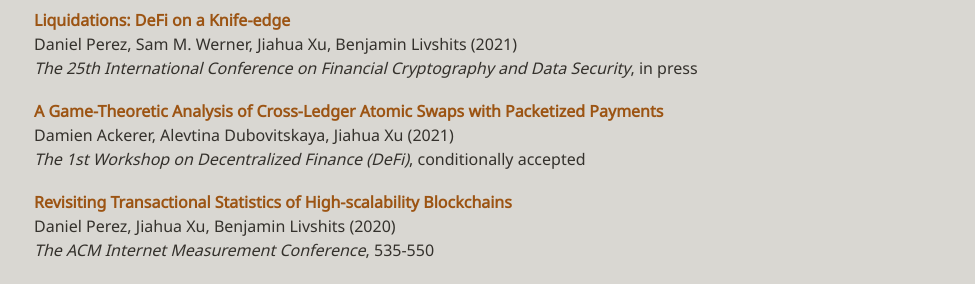
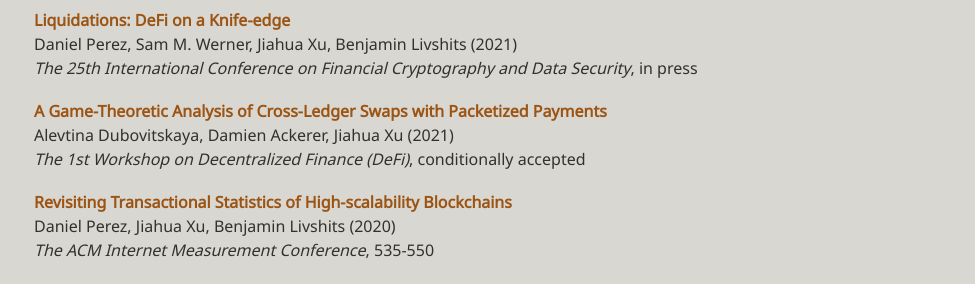
Before and after one commit to xujiahuayz/xujiahuayz.github.io, a Jekyll site: the page built from publications.md, in a window 1280 px wide. Shown: the part 209-493 px from the top of the page, without its empty margins (150-1125 px from the left). Built offline with Jekyll 4.4.1, drawn with Linux system fonts in a browser that asks for light colours.

Commit message:
Update publications.md

```diff
--- a/publications.md
+++ b/publications.md
@@ -11,8 +11,8 @@
       year:    "2021"
       url:     "https://arxiv.org/abs/2009.13235"
 
-    - title:   "A Game-Theoretic Analysis of Cross-Ledger Atomic Swaps with Packetized Payments"
-      author:  "Damien Ackerer, Alevtina Dubovitskaya, Jiahua Xu"
+    - title:   "A Game-Theoretic Analysis of Cross-Ledger Swaps with Packetized Payments"
+      author:  "Alevtina Dubovitskaya, Damien Ackerer, Jiahua Xu"
       journal: "The 1st Workshop on Decentralized Finance (DeFi)"
       number:  "conditionally accepted"
       year:    "2021"
```
